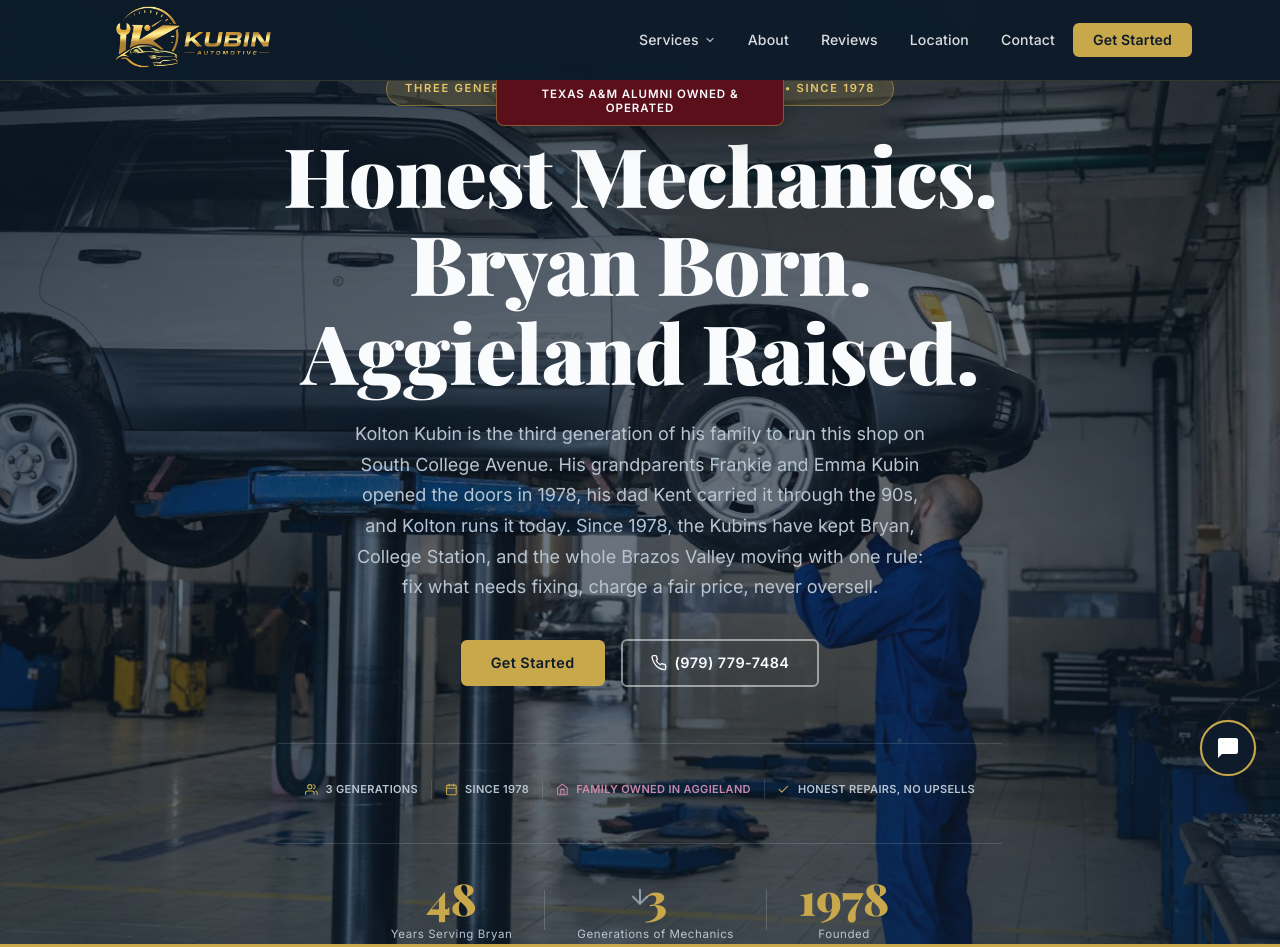
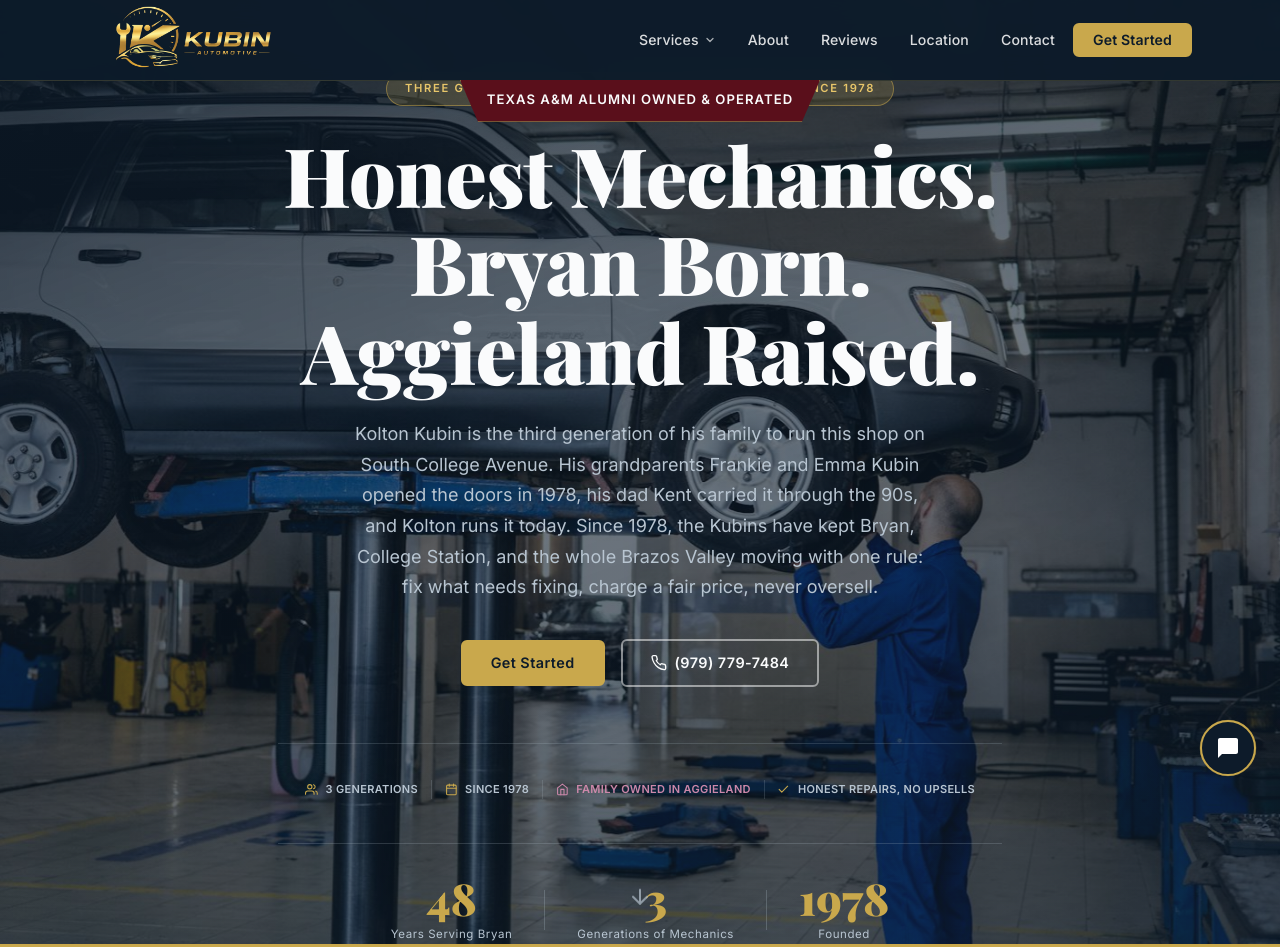
Before and after one commit to OfficialAeopic/kubinautomotiveweb, a website: page site/index.html in a window 1280 px wide. Shown: the top 947 px of the page. Drawn offline with nearby package versions, Linux system fonts and the light colour scheme.

Commit message:
Refine alumni banner ribbon

```diff
--- a/site/css/main.css
+++ b/site/css/main.css
@@ -363,22 +363,23 @@
   position: absolute;
   left: 50%;
   top: 100%;
-  width: 288px;
+  width: 360px;
   max-width: calc(100vw - 32px);
   transform: translateX(-50%);
   background: #5a0f1b;
   color: var(--white);
-  border: 1px solid rgba(201, 168, 76, 0.45);
+  border: 1px solid rgba(201, 168, 76, 0.58);
   border-top: none;
-  border-radius: 0 0 8px 8px;
-  box-shadow: 0 10px 24px rgba(0, 0, 0, 0.28);
-  padding: 8px 12px 9px;
+  border-radius: 0 0 10px 10px;
+  box-shadow: 0 12px 28px rgba(0, 0, 0, 0.34);
+  padding: 12px 22px 13px;
   text-align: center;
-  font-size: 0.72rem;
+  font-size: 0.82rem;
   font-weight: 800;
   letter-spacing: 0.08em;
   line-height: 1.2;
   text-transform: uppercase;
+  clip-path: polygon(0 0, 100% 0, calc(100% - 18px) 100%, 18px 100%);
 }
 
 .header-inner {
```
